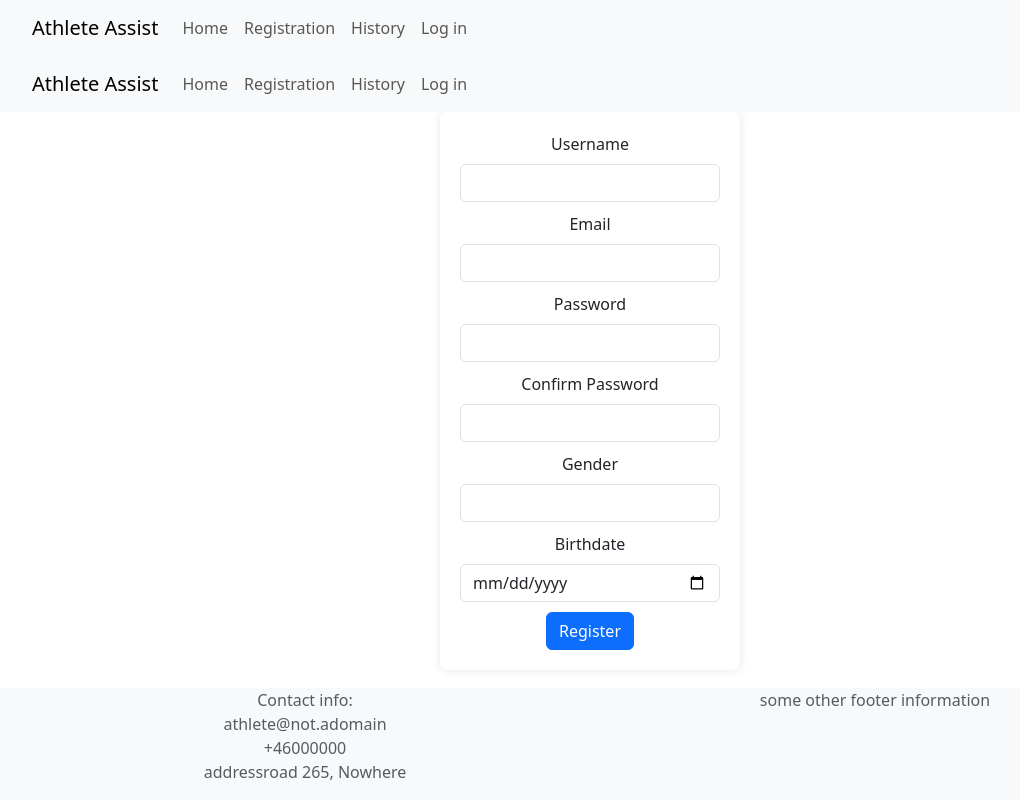
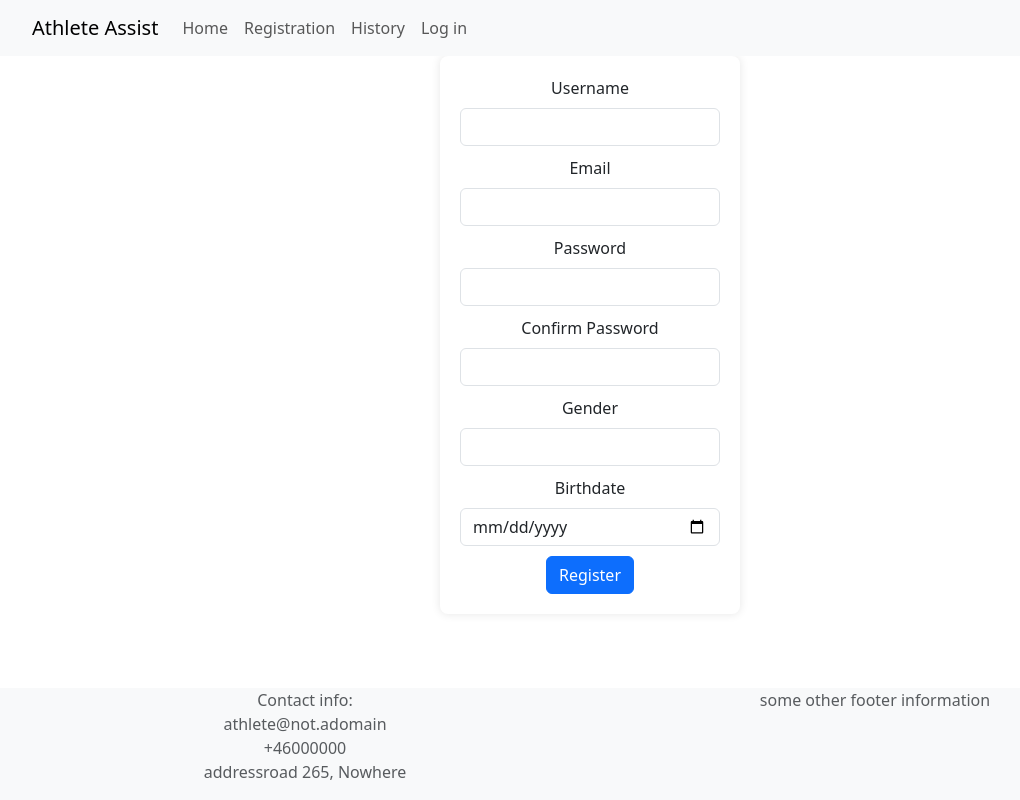
Before and after one commit to wepia/DAT076-group4, a React (Create React App) app in the folder client/: page /registration in a window 1280 px wide. Shown: the whole page, without its empty margins (50-1070 px from the left). Built offline with nearby package versions, Linux system fonts and the light colour scheme.

Commit message:
removed unneccesary imports and double navbar

```diff
--- a/client/src/pages/RegistrationForm.tsx
+++ b/client/src/pages/RegistrationForm.tsx
@@ -58,7 +58,6 @@ function RegistrationForm() {
 
   return (
     <div>
-      <AppNavbar/>
       <form
         action="process_registration.php"
         onSubmit={(e) => {
```
Also changed, not shown: 1 other file (tests, documents, lock files or other folders).
